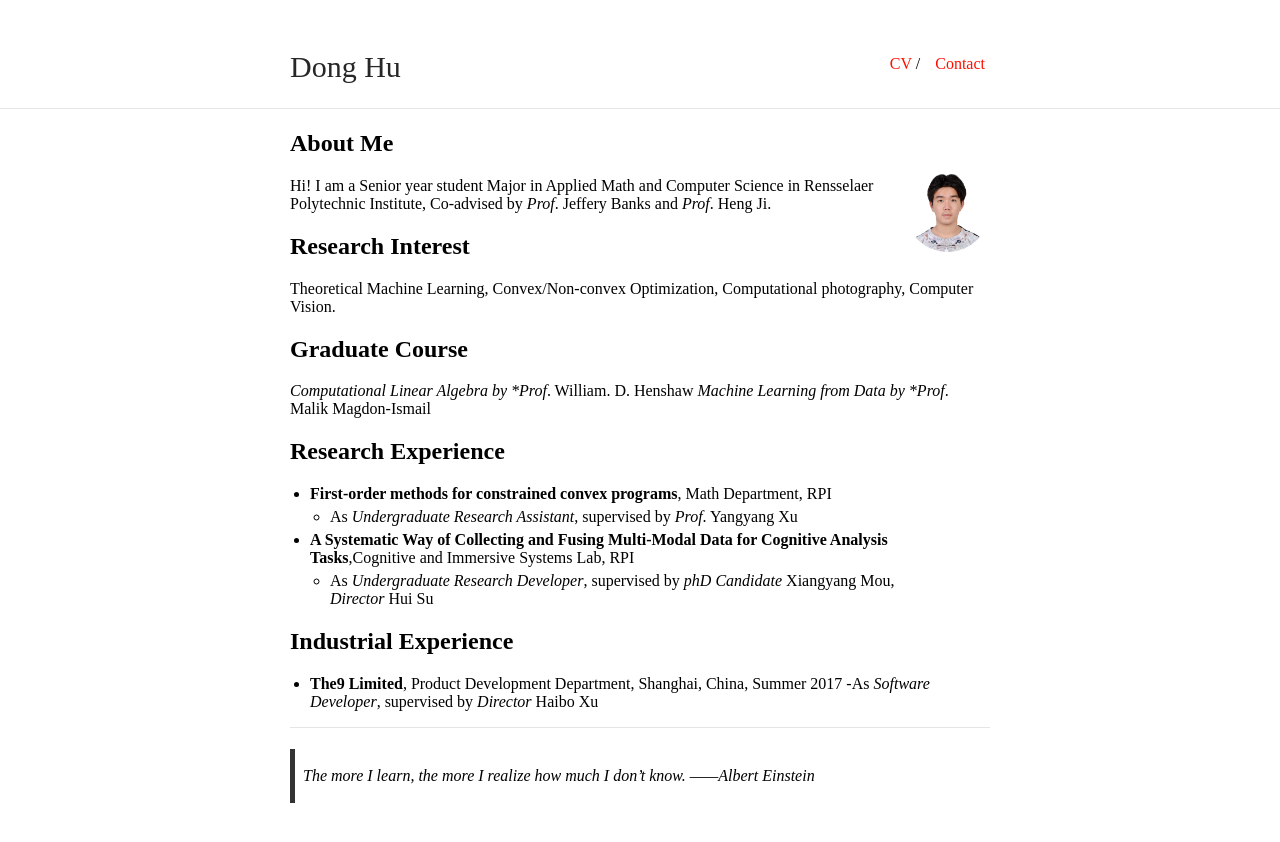
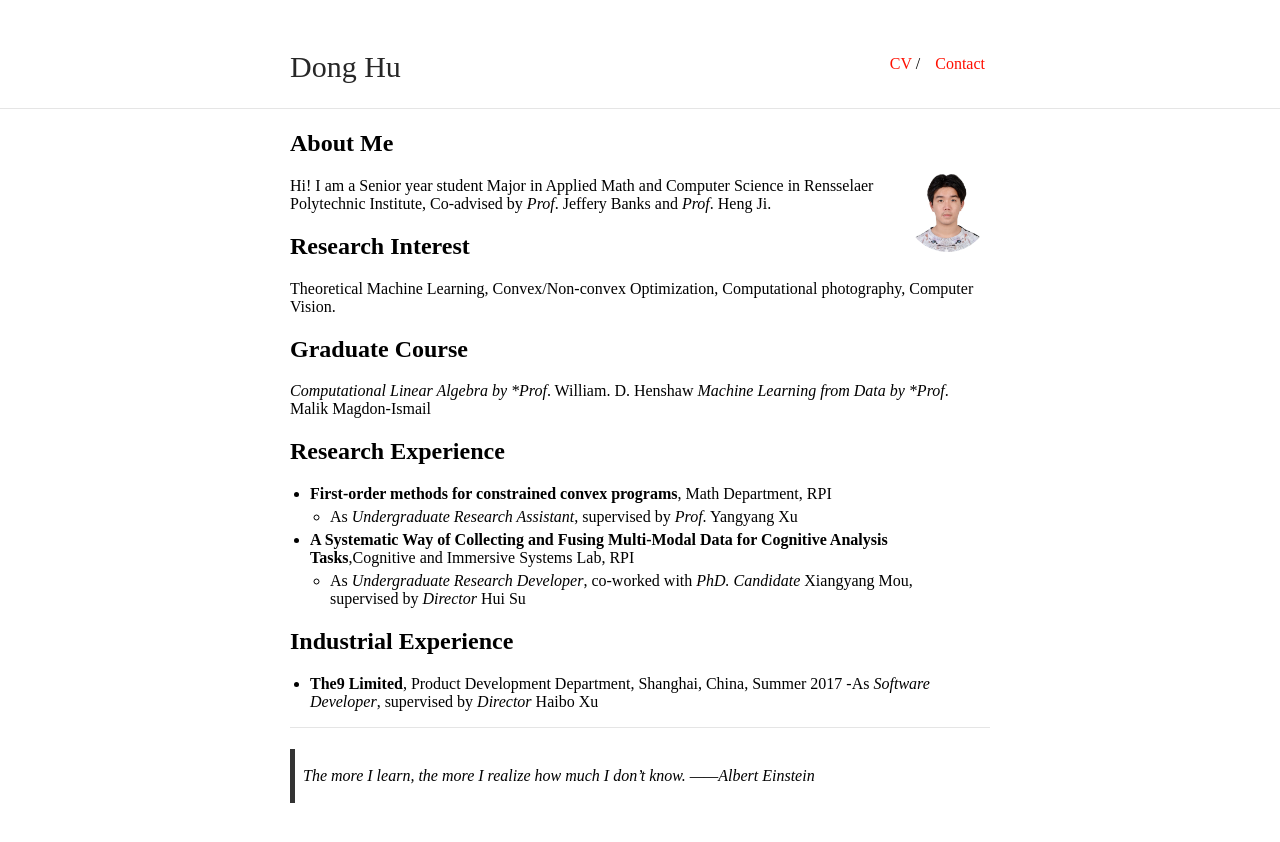
Before and after one commit to jurohd/jurohd.github.io, a Jekyll site: the page built from index.md, in a window 1280 px wide. Shown: the top 842 px of the page. Built offline with Jekyll 4.4.1, drawn with Linux system fonts in a browser that asks for light colours; our own code applies the rules of GitHub Pages for plain Markdown files.

Commit message:
Update index.md

```diff
--- a/index.md
+++ b/index.md
@@ -23,7 +23,7 @@ Theoretical Machine Learning, Convex/Non-convex Optimization, Computational phot
   - As *Undergraduate Research Assistant*, supervised by *Prof*. Yangyang Xu
 
 + **A Systematic Way of Collecting and Fusing Multi-Modal Data for Cognitive Analysis Tasks**,Cognitive and Immersive Systems Lab, RPI
-  - As *Undergraduate Research Developer*, supervised by *phD Candidate* Xiangyang Mou, *Director* Hui Su
+  - As *Undergraduate Research Developer*, co-worked with *PhD. Candidate* Xiangyang Mou, supervised by *Director* Hui Su
 
 ## Industrial Experience
 
```
